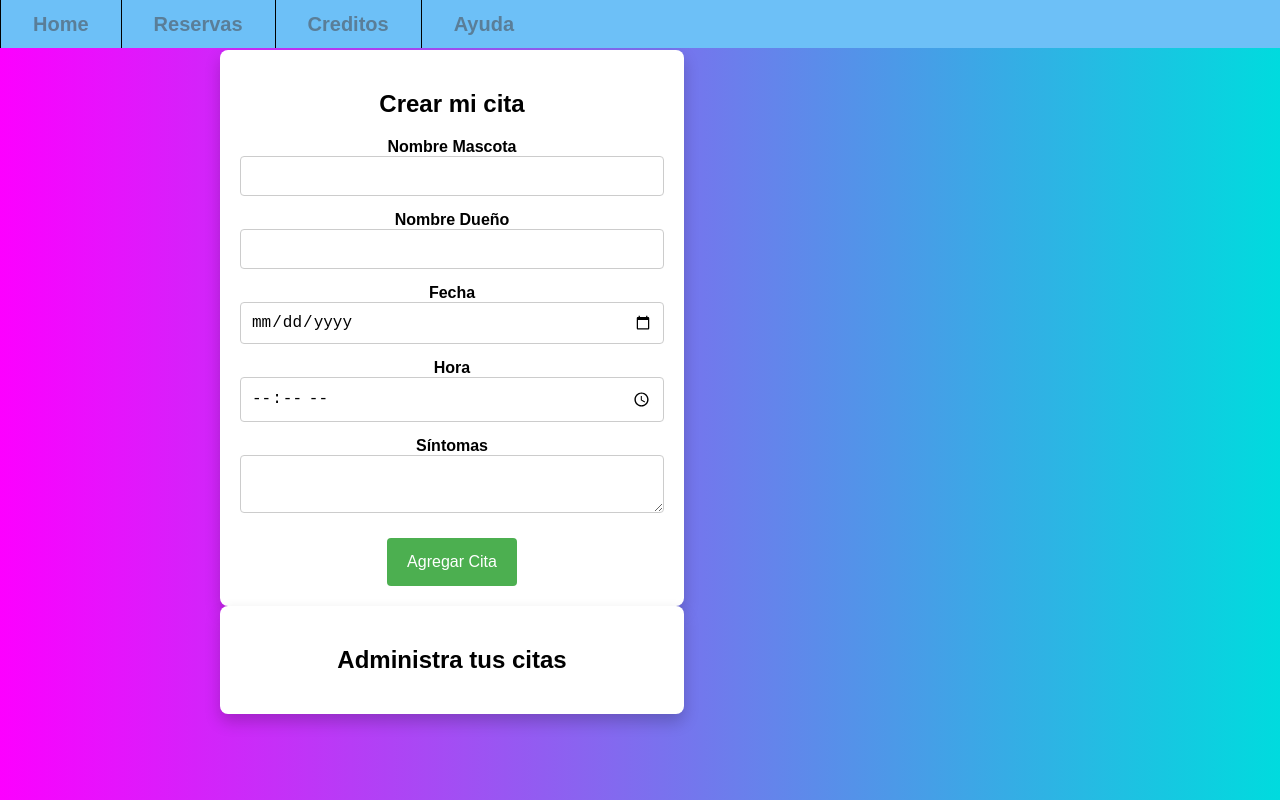
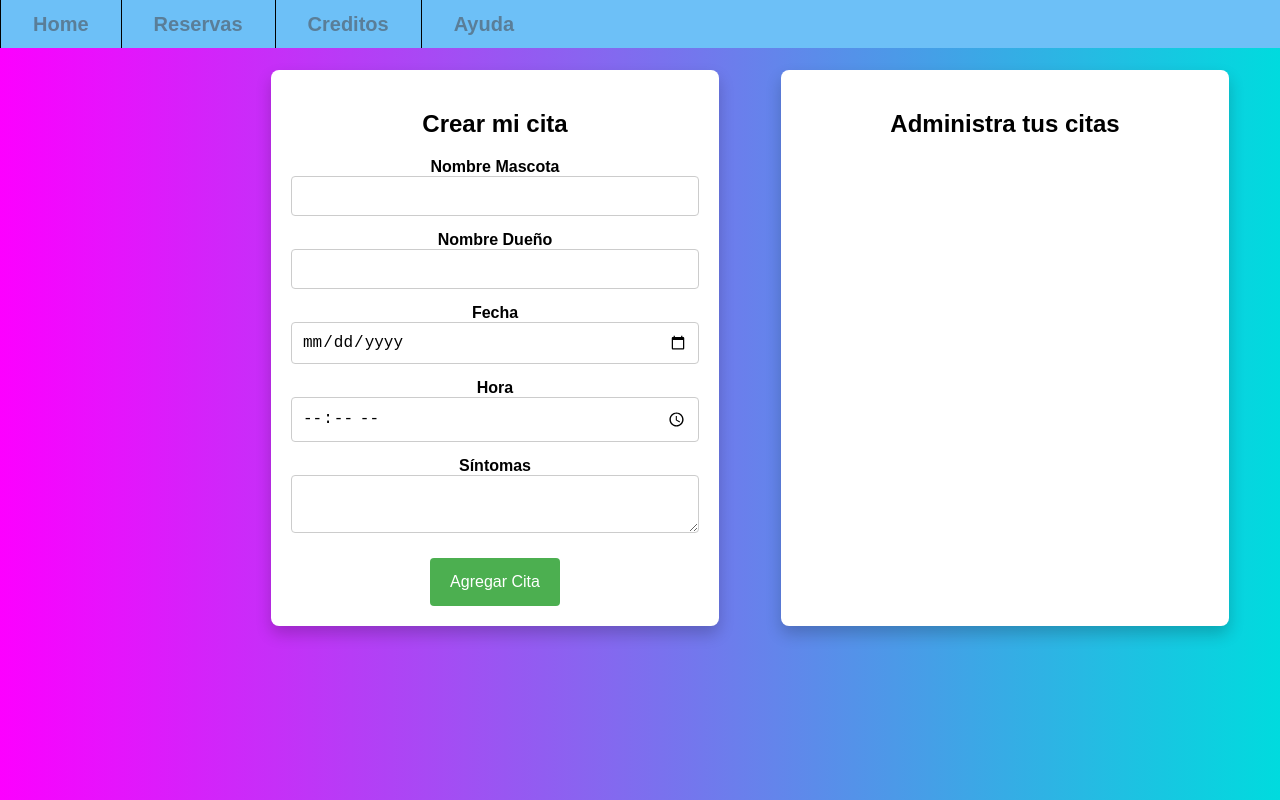
Before and after one commit to Luca-L-M/Gestor-citas, a Next.js app: page /reservas in a window 1280 px wide. Built offline with nearby package versions, Linux system fonts and the light colour scheme.

Commit message:
terminado

```diff
--- a/src/app/reservas/page.js
+++ b/src/app/reservas/page.js
@@ -3,6 +3,7 @@
 import React, { useState, useEffect } from 'react';
 import FormularioCita from '../Components/FormularioCita';
 import ListaCitas from '../Components/ListaCitas';
+import styles from '../styles/listaCitas.module.css';
 
 const Reservas = () => {
   // Lee las citas desde localStorage al iniciar el componente
@@ -26,7 +27,7 @@ const Reservas = () => {
   };
 
   return (
-    <div className="app-container">
+    <div className={styles.container}>
       <FormularioCita agregarCita={agregarCita}/>
       <ListaCitas citas={citas} eliminarCita={eliminarCita} />
     </div>
--- a/src/app/styles/listaCitas.module.css
+++ b/src/app/styles/listaCitas.module.css
@@ -1,4 +1,4 @@
-.app-container {
+.container {
     display: flex;
     justify-content: space-around;
     padding: 20px;
```
